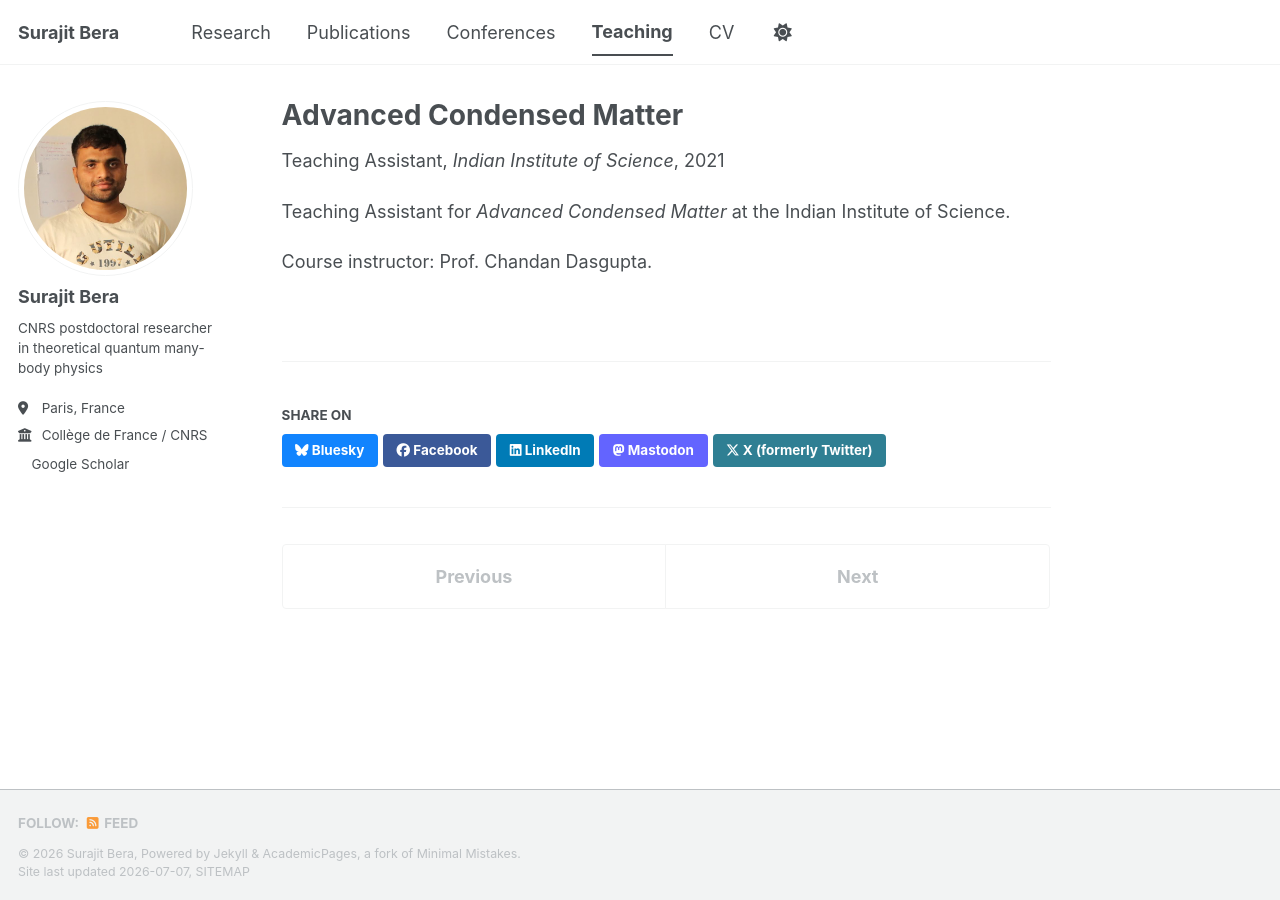
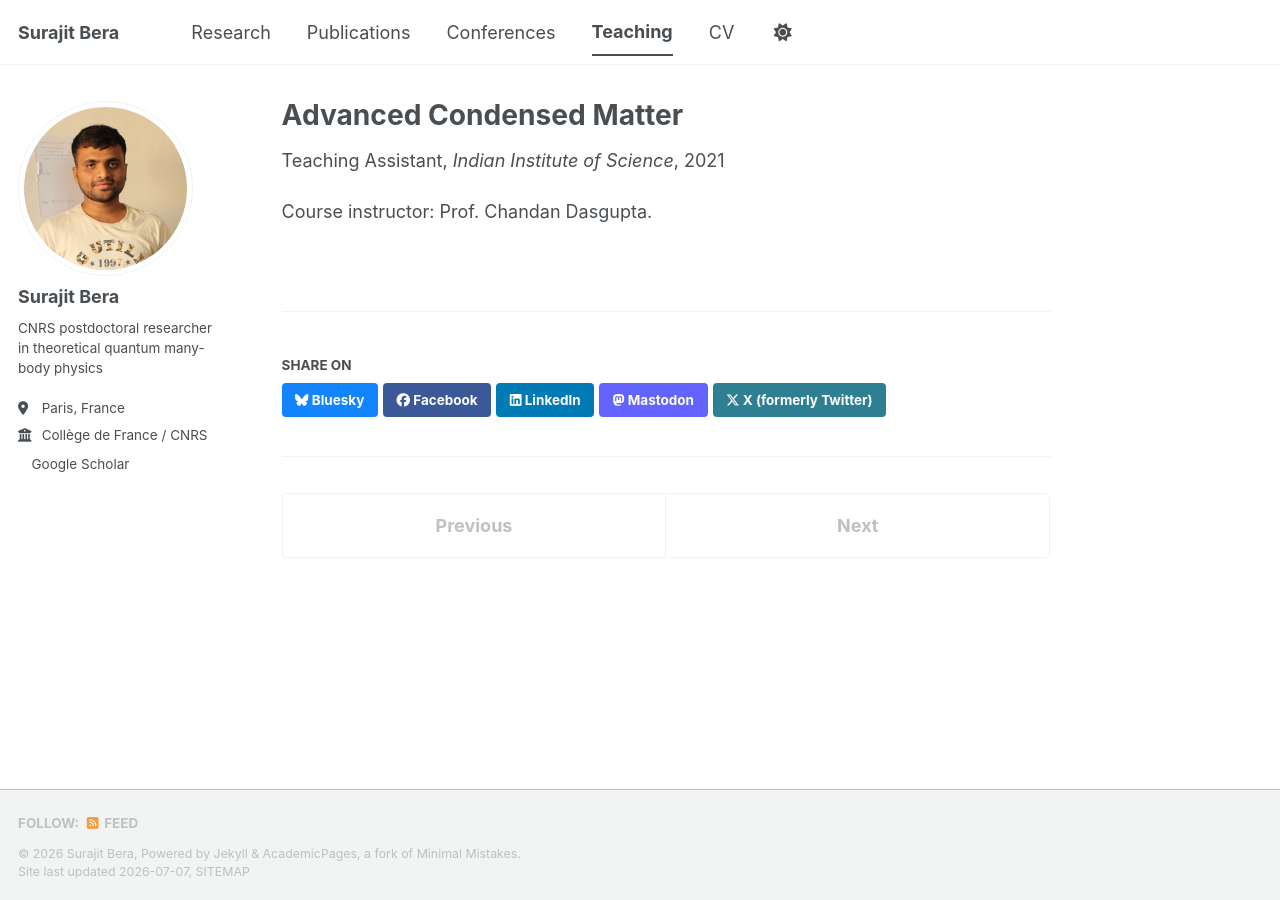
Before and after one commit to surajitbera-physics/surajitbera-physics.github.io, a Jekyll site: the page built from _teaching/2021-01-advanced-condensed-matter.md, in a window 1280 px wide. Built offline with Jekyll 4.4.1, drawn with Linux system fonts in a browser that asks for light colours; a style sheet for code colours, icons or effects is not loaded.

Commit message:
Remove teaching assistant details from document
Removed teaching assistant information for clarity.

```diff
--- a/_teaching/2021-01-advanced-condensed-matter.md
+++ b/_teaching/2021-01-advanced-condensed-matter.md
@@ -8,6 +8,4 @@ date: 2021-01-01
 location: "Bengaluru, India"
 ---
 
-Teaching Assistant for *Advanced Condensed Matter* at the Indian Institute of Science.
-
 Course instructor: Prof. Chandan Dasgupta.
```
